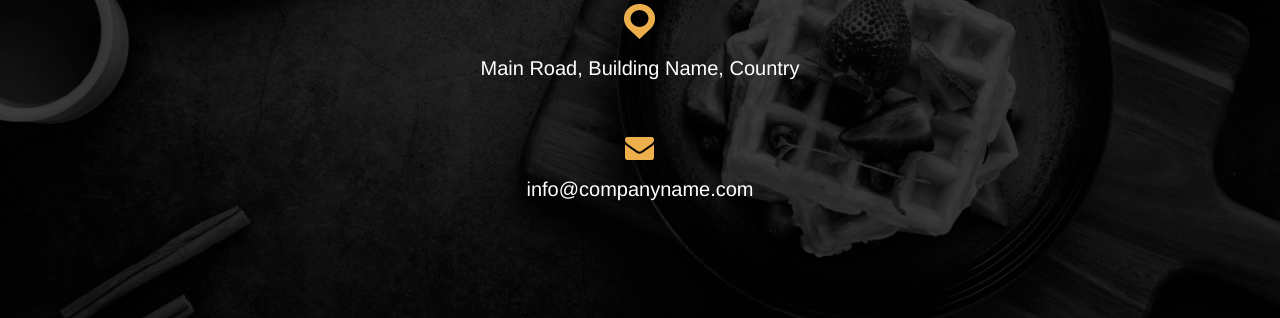
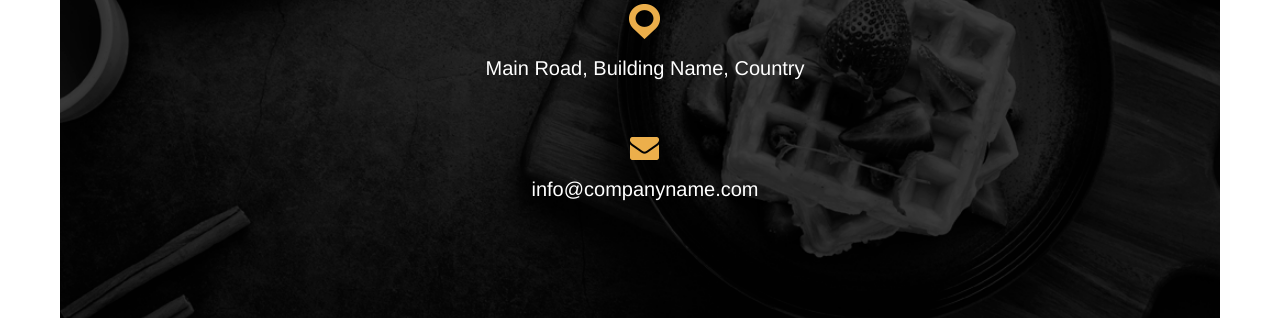
Before and after one commit to mohaimenul-isl/breakfast-restaurant, a plain HTML site: page index.html in a window 1280 px wide. Shown: the part 4442-4760 px from the top of the page. Drawn offline with nearby package versions, Linux system fonts and the light colour scheme; files whose address does not match are found by name.

Commit message:
Update style.css

```diff
--- a/css/style.css
+++ b/css/style.css
@@ -385,6 +385,9 @@ li.nav-item a {
    background-position: center;
    background-size: cover;
    margin-top: 109px;
+   margin-left: 60px;
+   margin-right: 60px;
+   margin-bottom: 60px;
 }
 
 .footericon-item {
```
